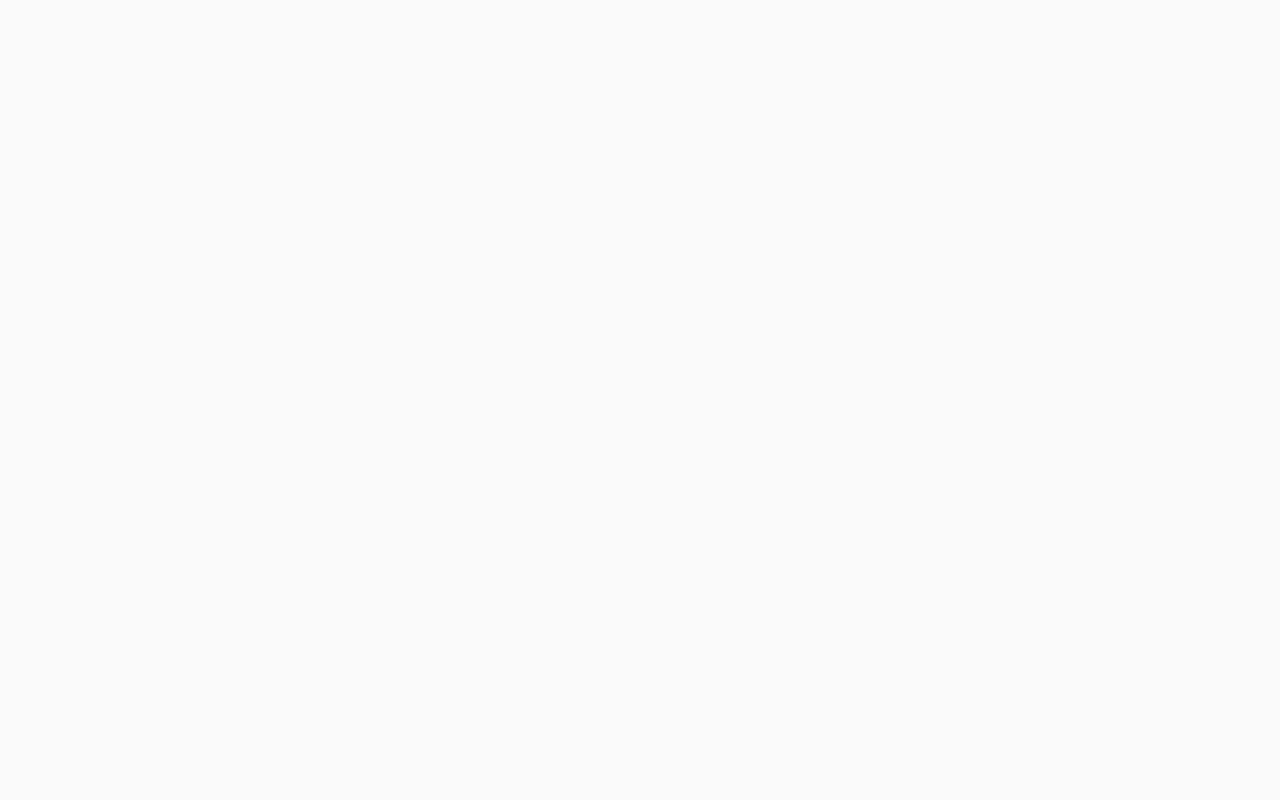
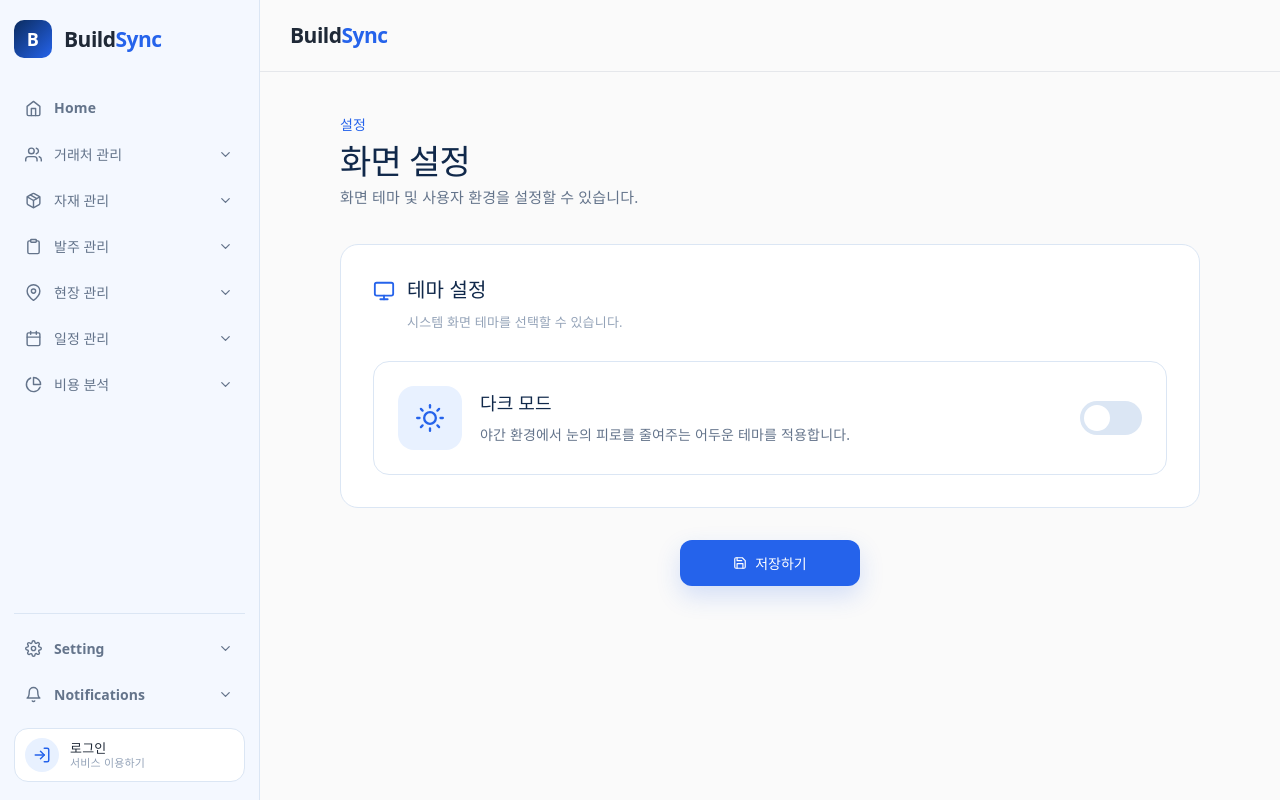
Before and after one commit to kimse0ngjun/BuildSync, a React (Vite) app in the folder frontend/: page /settings/display in a window 1280 px wide. Before the commit this address had no page. Built offline with nearby package versions, Linux system fonts and the light colour scheme.

Commit message:
06/09 화면설정 페이지 프레임 제작

```diff
--- a/frontend/src/App.tsx
+++ b/frontend/src/App.tsx
@@ -18,6 +18,7 @@ import LoginPage from "./pages/user/LoginPage";
 import JoinPage from "./pages/user/JoinPage";
 import AccountSetting from "./pages/settings/AccountSetting";
 import SecuritySetting from "./pages/settings/SecuritySetting";
+import ScreenSetting from "./pages/settings/ScreenSetting";
 
 function App() {
   return (
@@ -47,6 +48,7 @@ function App() {
 
           <Route path="/settings/account" element={<AccountSetting />} />
           <Route path="/settings/security" element={<SecuritySetting />} />
+          <Route path="/settings/display" element={<ScreenSetting />} />
         </Route>
       </Routes>
     </BrowserRouter>
--- a/frontend/src/components/Layout.tsx
+++ b/frontend/src/components/Layout.tsx
@@ -155,7 +155,7 @@ function Layout() {
               <FiShield />
               보안 설정
             </NavLink>
-            <NavLink to="/settings/theme">
+            <NavLink to="/settings/display">
               <FiMoon />
               화면 설정
             </NavLink>
--- /dev/null
+++ b/frontend/src/pages/settings/ScreenSetting.tsx
@@ -0,0 +1,74 @@
+import { useState } from "react";
+import { FiMoon, FiSun, FiMonitor, FiSave } from "react-icons/fi";
+import "../../styles/ScreenSetting.css";
+
+function ScreenSetting() {
+  const [darkMode, setDarkMode] = useState(false);
+
+  const handleSave = () => {
+    if (darkMode) {
+      document.body.classList.add("dark-mode");
+      localStorage.setItem("theme", "dark");
+    } else {
+      document.body.classList.remove("dark-mode");
+      localStorage.setItem("theme", "light");
+    }
+
+    alert("화면 설정이 저장되었습니다.");
+  };
+
+  return (
+    <div className="screen-setting-page">
+      <div className="screen-setting-header">
+        <p className="screen-setting-label">설정</p>
+        <h1>화면 설정</h1>
+        <p className="screen-setting-desc">
+          화면 테마 및 사용자 환경을 설정할 수 있습니다.
+        </p>
+      </div>
+
+      <section className="screen-setting-section">
+        <div className="screen-section-title">
+          <FiMonitor />
+          <div>
+            <h2>테마 설정</h2>
+            <p>시스템 화면 테마를 선택할 수 있습니다.</p>
+          </div>
+        </div>
+
+        <div className="theme-card">
+          <div className="theme-info">
+            <div className="theme-icon">
+              {darkMode ? <FiMoon /> : <FiSun />}
+            </div>
+
+            <div>
+              <h3>다크 모드</h3>
+              <p>
+                야간 환경에서 눈의 피로를 줄여주는 어두운 테마를 적용합니다.
+              </p>
+            </div>
+          </div>
+
+          <label className="switch">
+            <input
+              type="checkbox"
+              checked={darkMode}
+              onChange={() => setDarkMode(!darkMode)}
+            />
+            <span className="slider"></span>
+          </label>
+        </div>
+      </section>
+
+      <div className="screen-actions">
+        <button className="screen-save-btn" onClick={handleSave}>
+          <FiSave />
+          저장하기
+        </button>
+      </div>
+    </div>
+  );
+}
+
+export default ScreenSetting;
--- /dev/null
+++ b/frontend/src/styles/ScreenSetting.css
@@ -0,0 +1,187 @@
+.screen-setting-page {
+  width: 100%;
+  min-height: 100%;
+  background: #fafafa;
+  padding: 0 40px;
+}
+
+.screen-setting-header {
+  max-width: 1180px;
+  margin: 0 auto 34px;
+}
+
+.screen-setting-label {
+  margin: 0 0 10px;
+  color: #2563eb;
+  font-size: 14px;
+  font-weight: 700;
+}
+
+.screen-setting-header h1 {
+  margin: 0;
+  color: #10284a;
+  font-size: 34px;
+  font-weight: 700;
+  letter-spacing: -0.8px;
+}
+
+.screen-setting-desc {
+  margin-top: 10px;
+  color: #64748b;
+  font-size: 15px;
+  font-weight: 500;
+}
+
+.screen-setting-section {
+  max-width: 1180px;
+  margin: 0 auto;
+  background: #fff;
+  border: 1px solid #dbe6f4;
+  border-radius: 18px;
+  padding: 32px;
+}
+
+.screen-section-title {
+  display: flex;
+  gap: 12px;
+  margin-bottom: 26px;
+  color: #2563eb;
+}
+
+.screen-section-title svg {
+  font-size: 22px;
+  margin-top: 3px;
+}
+
+.screen-section-title h2 {
+  margin: 0;
+  color: #10284a;
+  font-size: 20px;
+  font-weight: 700;
+}
+
+.screen-section-title p {
+  margin-top: 6px;
+  color: #94a3b8;
+  font-size: 13px;
+}
+
+.theme-card {
+  border: 1px solid #dbe6f4;
+  border-radius: 16px;
+  padding: 24px;
+  display: flex;
+  justify-content: space-between;
+  align-items: center;
+}
+
+.theme-info {
+  display: flex;
+  align-items: center;
+  gap: 18px;
+}
+
+.theme-icon {
+  width: 64px;
+  height: 64px;
+  border-radius: 16px;
+  background: #e8f1ff;
+  color: #2563eb;
+  display: flex;
+  align-items: center;
+  justify-content: center;
+  font-size: 28px;
+}
+
+.theme-info h3 {
+  margin: 0 0 8px;
+  color: #10284a;
+  font-size: 18px;
+  font-weight: 700;
+}
+
+.theme-info p {
+  margin: 0;
+  color: #64748b;
+  font-size: 14px;
+  line-height: 1.6;
+}
+
+.switch {
+  position: relative;
+  width: 62px;
+  height: 34px;
+}
+
+.switch input {
+  display: none;
+}
+
+.slider {
+  position: absolute;
+  inset: 0;
+  background: #dbe6f4;
+  border-radius: 999px;
+  cursor: pointer;
+  transition: 0.3s;
+}
+
+.slider::before {
+  content: "";
+  position: absolute;
+  width: 26px;
+  height: 26px;
+  left: 4px;
+  top: 4px;
+  background: white;
+  border-radius: 50%;
+  transition: 0.3s;
+}
+
+.switch input:checked + .slider {
+  background: #2563eb;
+}
+
+.switch input:checked + .slider::before {
+  transform: translateX(28px);
+}
+
+.screen-actions {
+  max-width: 1180px;
+  margin: 32px auto 0;
+  display: flex;
+  justify-content: center;
+  padding-bottom: 40px;
+}
+
+.screen-save-btn {
+  width: 180px;
+  height: 46px;
+  border: none;
+  border-radius: 12px;
+  background: #2563eb;
+  color: white;
+  font-size: 14px;
+  font-weight: 700;
+  display: flex;
+  align-items: center;
+  justify-content: center;
+  gap: 8px;
+  box-shadow: 0 10px 24px rgba(37, 99, 235, 0.18);
+}
+
+.screen-save-btn:hover {
+  background: #1d4ed8;
+}
+
+@media (max-width: 900px) {
+  .screen-setting-page {
+    padding: 0 24px;
+  }
+
+  .theme-card {
+    flex-direction: column;
+    gap: 24px;
+    align-items: flex-start;
+  }
+}
```
